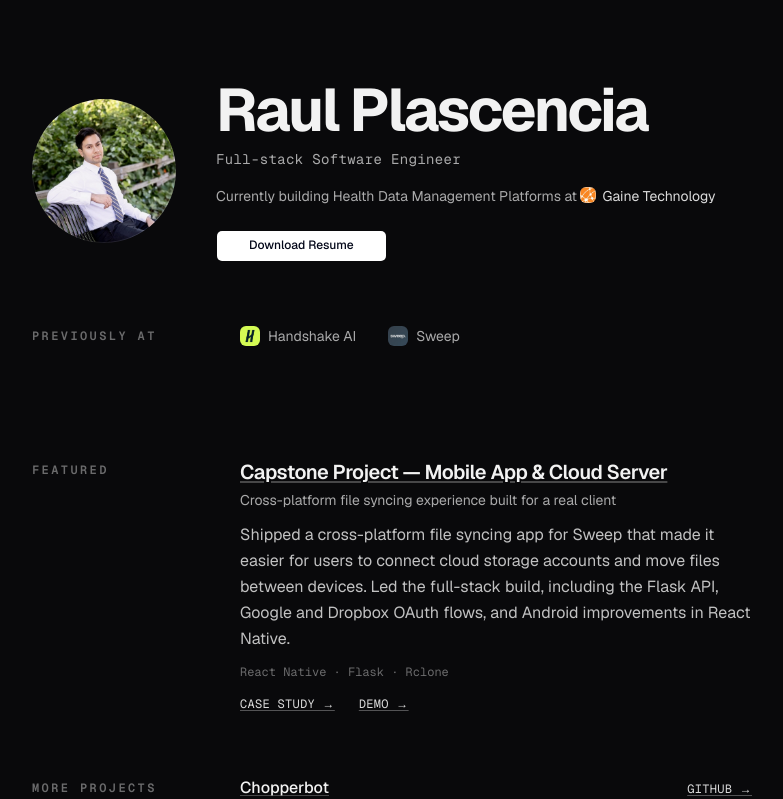
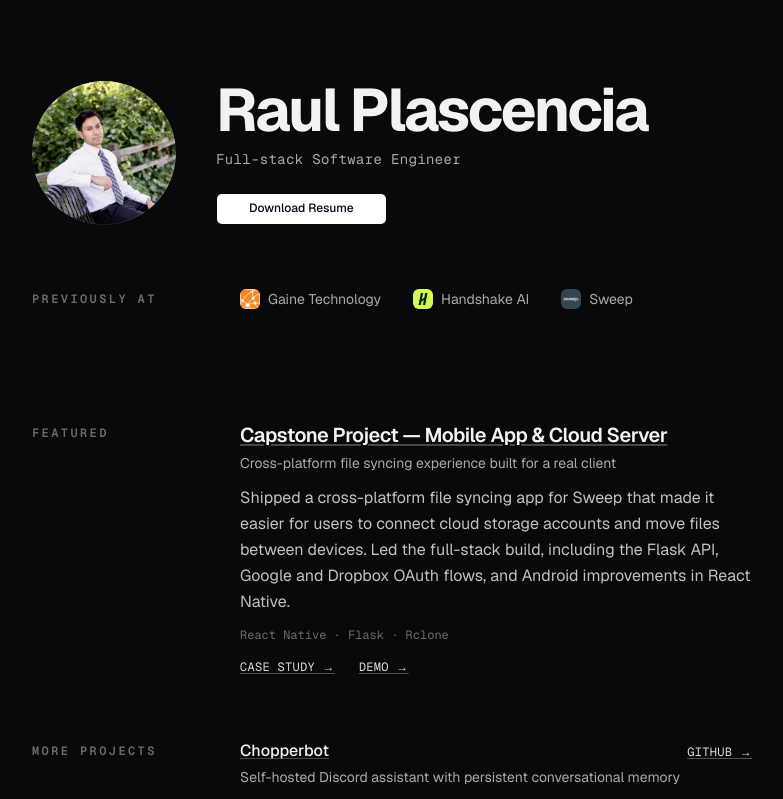
Before and after one commit to rplasc/portfolioV2, a Next.js app: page / in a window 1280 px wide. Shown: the top 799 px of the page, without its empty margins (248-1031 px from the left). Built offline with nearby package versions, Linux system fonts and the light colour scheme.

Commit message:
Updated employment section

```diff
--- a/src/app/page.tsx
+++ b/src/app/page.tsx
@@ -1,7 +1,7 @@
 import Image from "next/image";
 import { Avatar, AvatarFallback, AvatarImage } from "@/components/ui/avatar";
 import { Button } from "@/components/ui/button";
-import { currentEmployer, previousEmployers } from "@/data/employers";
+import { previousEmployers } from "@/data/employers";
 import { featuredProjects, otherProjects } from "@/data/projects";
 import { contact } from "@/data/contact";
 import { ProjectListItem } from "@/components/project-list-item";
@@ -25,19 +25,6 @@
               </h1>
               <p className="font-mono text-sm tracking-wide text-white/65">
                 Full-stack Software Engineer
-              </p>
-              <p className="mt-2 text-sm text-white/65">
-                Currently building Health Data Management Platforms at{" "}
-                <span className="inline-flex items-baseline gap-1.5 whitespace-nowrap">
-                  <Image
-                    src={currentEmployer.logo}
-                    alt=""
-                    width={16}
-                    height={16}
-                    className="translate-y-0.5 rounded-sm"
-                  />
-                  <span className="text-white/85">{currentEmployer.name}</span>
-                </span>
               </p>
             </div>
 
--- a/src/data/employers.ts
+++ b/src/data/employers.ts
@@ -1,9 +1,5 @@
-export const currentEmployer = {
-  name: "Gaine Technology",
-  logo: "/logos/gaine_technology_logo.jpg",
-};
-
 export const previousEmployers = [
+  { name: "Gaine Technology", logo: "/logos/gaine_technology_logo.jpg" },
   { name: "Handshake AI", logo: "/logos/handshake-ai_logo.jpg" },
   { name: "Sweep", logo: "/logos/sweep_logo.jpg" },
 ];
```
